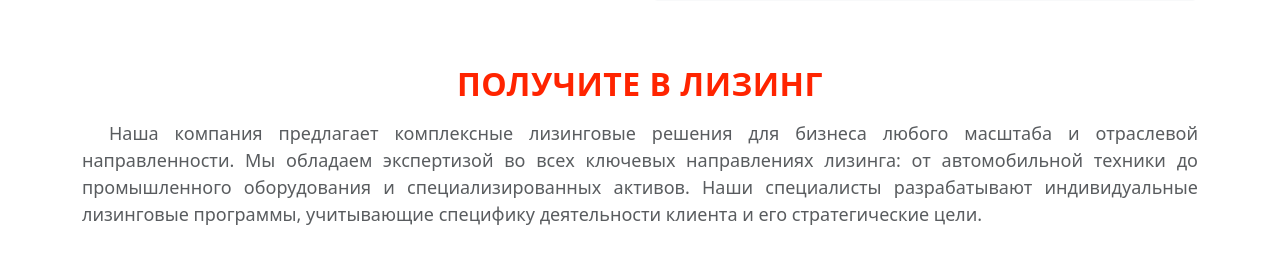
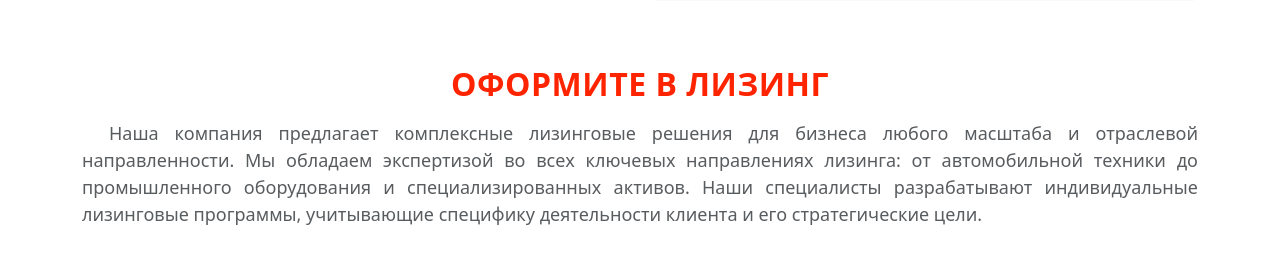
Before and after one commit to ant4p/factory, a Django app: page /services/lizing/ in a window 1280 px wide. Shown: the part 459-722 px from the top of the page. Run offline with Django 5.2, Linux system fonts and the light colour scheme; some libraries are stand-ins or nearby versions.

Commit message:
lizing update

```diff
--- a/services/templates/services/lizing.html
+++ b/services/templates/services/lizing.html
@@ -35,7 +35,7 @@
 
         <section id="services" class="mb-6">
             <div class="text-center mb-5">
-                <h2 class="text-orange text-uppercase fw-bold mb-3">Получите в лизинг</h2>
+                <h2 class="text-orange text-uppercase fw-bold mb-3">Оформите в лизинг</h2>
                 <p class="text-muted" style="text-align: justify; font-size: 18px; text-indent: 1.5em;">Наша компания предлагает комплексные лизинговые решения для бизнеса любого масштаба и отраслевой направленности. Мы обладаем экспертизой во всех ключевых направлениях лизинга: от автомобильной техники до промышленного оборудования и специализированных активов. Наши специалисты разрабатывают индивидуальные лизинговые программы, учитывающие специфику деятельности клиента и его стратегические цели.</p>
             </div>
 
```
